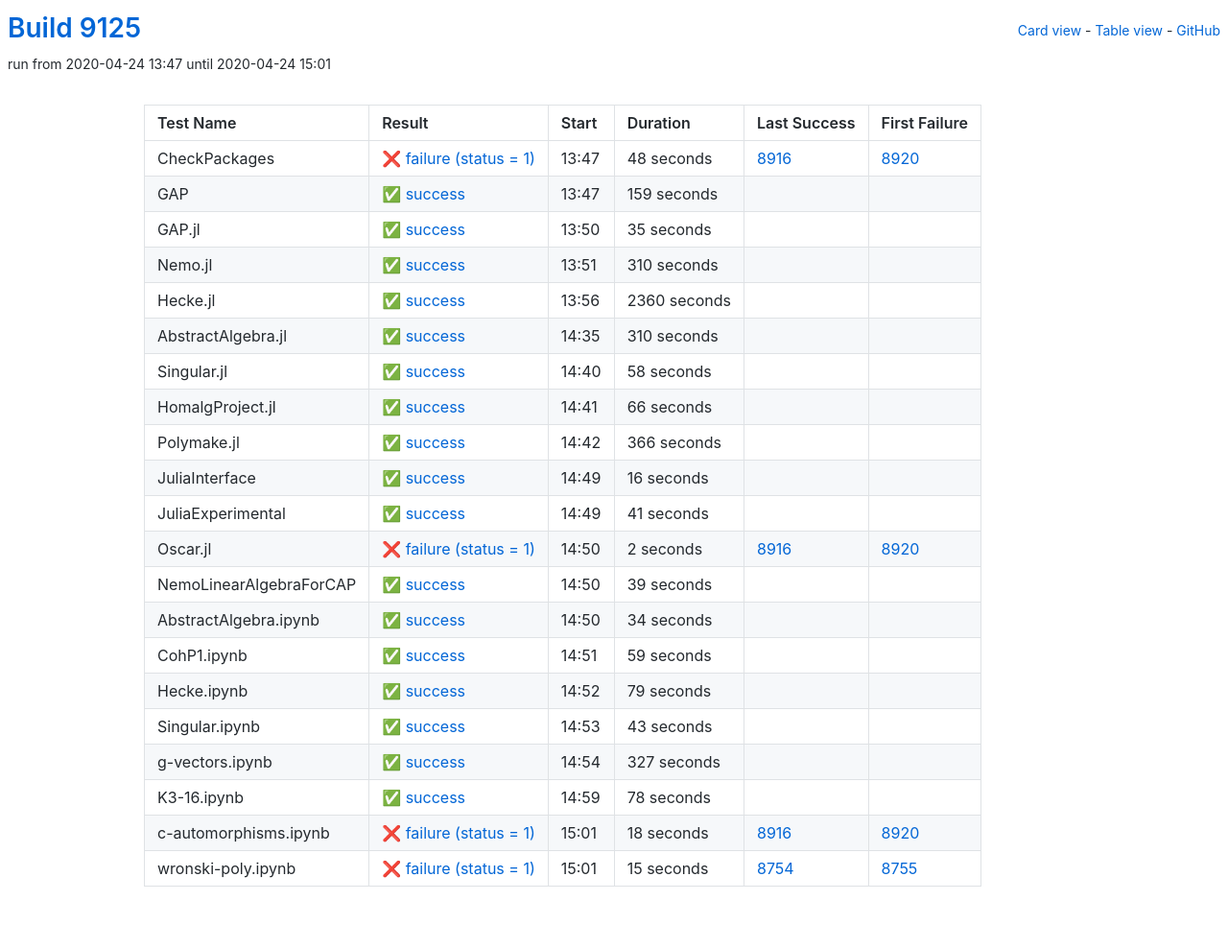
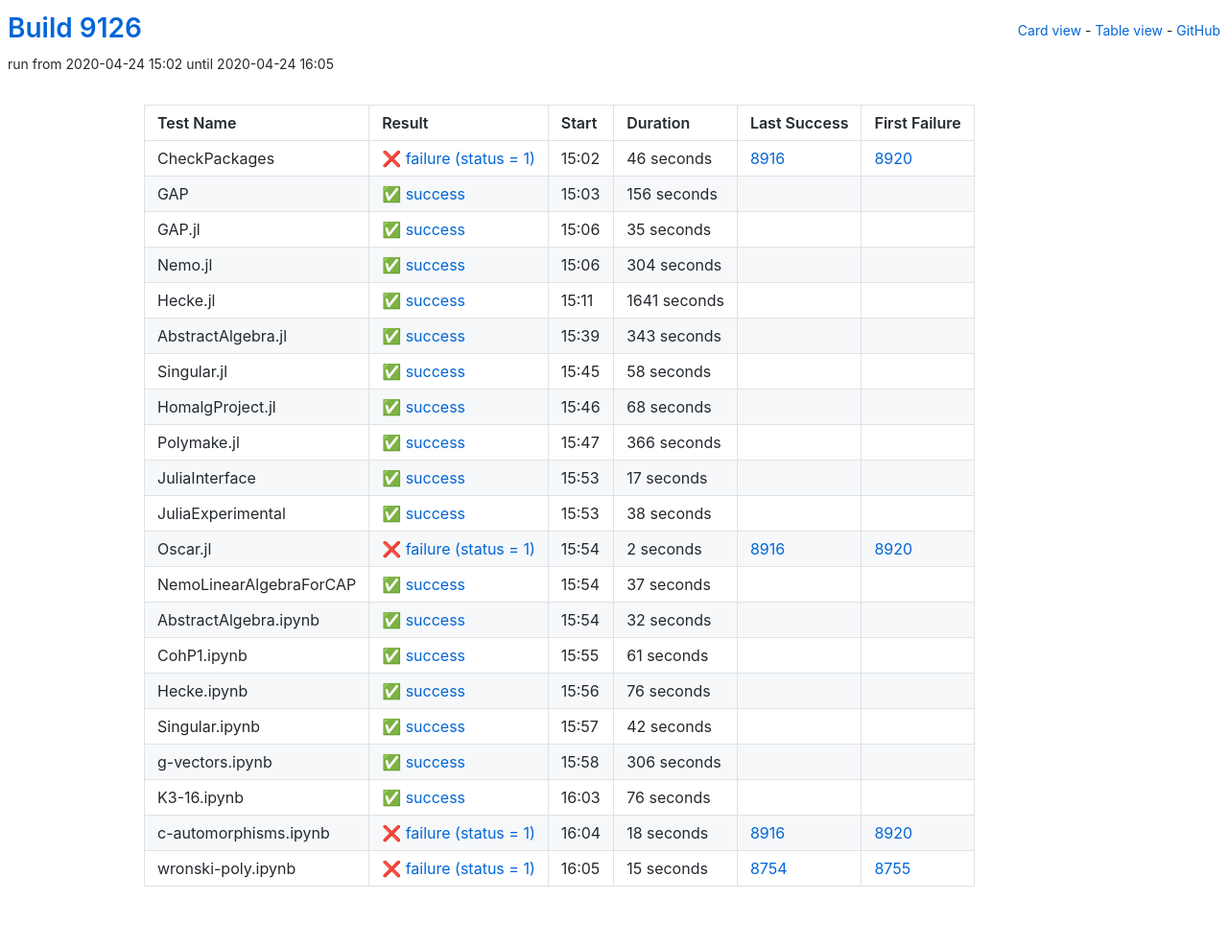
Before and after one commit to oscar-system/oscar-ci-status, a Jekyll site: the page built from table.html, in a window 1280 px wide. Shown: the whole page at 96% size. Built offline with Jekyll 4.4.1, drawn with Linux system fonts in a browser that asks for light colours.

Commit message:
Build 9126

```diff
--- a/_data/ci.yml
+++ b/_data/ci.yml
@@ -1,27 +1,27 @@
-build: 9125
-build_url: https://oscarci.mathematik.uni-kl.de/job/oscar/9125/
+build: 9126
+build_url: https://oscarci.mathematik.uni-kl.de/job/oscar/9126/
 job: oscar
 tests:
-- duration: 48
+- duration: 46
   exitcode: 1
   first_failure: 8920
   first_failure_url: https://oscarci.mathematik.uni-kl.de/job/oscar/8920/
   last_success: 8916
   last_success_url: https://oscarci.mathematik.uni-kl.de/job/oscar/8916/
-  log: https://oscarci.mathematik.uni-kl.de/job/oscar/9125/artifact/logs/build-9125/CheckPackages.log
+  log: https://oscarci.mathematik.uni-kl.de/job/oscar/9126/artifact/logs/build-9126/CheckPackages.log
   name: CheckPackages
-  start: 2020-04-24 13:47
+  start: 2020-04-24 15:02
   status: failure
   success: false
-- duration: 159
+- duration: 156
   exitcode: 0
   first_failure: false
   first_failure_url: null
   last_success: false
   last_success_url: null
-  log: https://oscarci.mathematik.uni-kl.de/job/oscar/9125/artifact/logs/build-9125/GAP.log
+  log: https://oscarci.mathematik.uni-kl.de/job/oscar/9126/artifact/logs/build-9126/GAP.log
   name: GAP
-  start: 2020-04-24 13:47
+  start: 2020-04-24 15:03
   status: success
   success: true
 - duration: 35
@@ -30,42 +30,42 @@
   first_failure_url: null
   last_success: false
   last_success_url: null
-  log: https://oscarci.mathematik.uni-kl.de/job/oscar/9125/artifact/logs/build-9125/GAP.jl.log
+  log: https://oscarci.mathematik.uni-kl.de/job/oscar/9126/artifact/logs/build-9126/GAP.jl.log
   name: GAP.jl
-  start: 2020-04-24 13:50
+  start: 2020-04-24 15:06
   status: success
   success: true
-- duration: 310
+- duration: 304
   exitcode: 0
   first_failure: false
   first_failure_url: null
   last_success: false
   last_success_url: null
-  log: https://oscarci.mathematik.uni-kl.de/job/oscar/9125/artifact/logs/build-9125/Nemo.jl.log
+  log: https://oscarci.mathematik.uni-kl.de/job/oscar/9126/artifact/logs/build-9126/Nemo.jl.log
   name: Nemo.jl
-  start: 2020-04-24 13:51
+  start: 2020-04-24 15:06
   status: success
   success: true
-- duration: 2360
+- duration: 1641
   exitcode: 0
   first_failure: false
   first_failure_url: null
   last_success: false
   last_success_url: null
-  log: https://oscarci.mathematik.uni-kl.de/job/oscar/9125/artifact/logs/build-9125/Hecke.jl.log
+  log: https://oscarci.mathematik.uni-kl.de/job/oscar/9126/artifact/logs/build-9126/Hecke.jl.log
   name: Hecke.jl
-  start: 2020-04-24 13:56
+  start: 2020-04-24 15:11
   status: success
   success: true
-- duration: 310
+- duration: 343
   exitcode: 0
   first_failure: false
   first_failure_url: null
   last_success: false
   last_success_url: null
-  log: https://oscarci.mathematik.uni-kl.de/job/oscar/9125/artifact/logs/build-9125/AbstractAlgebra.jl.log
+  log: https://oscarci.mathematik.uni-kl.de/job/oscar/9126/artifact/logs/build-9126/AbstractAlgebra.jl.log
   name: AbstractAlgebra.jl
-  start: 2020-04-24 14:35
+  start: 2020-04-24 15:39
   status: success
   success: true
 - duration: 58
@@ -74,20 +74,20 @@
   first_failure_url: null
   last_success: false
   last_success_url: null
-  log: https://oscarci.mathematik.uni-kl.de/job/oscar/9125/artifact/logs/build-9125/Singular.jl.log
+  log: https://oscarci.mathematik.uni-kl.de/job/oscar/9126/artifact/logs/build-9126/Singular.jl.log
   name: Singular.jl
-  start: 2020-04-24 14:40
+  start: 2020-04-24 15:45
   status: success
   success: true
-- duration: 66
+- duration: 68
   exitcode: 0
   first_failure: false
   first_failure_url: null
   last_success: false
   last_success_url: null
-  log: https://oscarci.mathematik.uni-kl.de/job/oscar/9125/artifact/logs/build-9125/HomalgProject.jl.log
+  log: https://oscarci.mathematik.uni-kl.de/job/oscar/9126/artifact/logs/build-9126/HomalgProject.jl.log
   name: HomalgProject.jl
-  start: 2020-04-24 14:41
+  start: 2020-04-24 15:46
   status: success
   success: true
 - duration: 366
@@ -96,31 +96,31 @@
   first_failure_url: null
   last_success: false
   last_success_url: null
-  log: https://oscarci.mathematik.uni-kl.de/job/oscar/9125/artifact/logs/build-9125/Polymake.jl.log
+  log: https://oscarci.mathematik.uni-kl.de/job/oscar/9126/artifact/logs/build-9126/Polymake.jl.log
   name: Polymake.jl
-  start: 2020-04-24 14:42
+  start: 2020-04-24 15:47
   status: success
   success: true
-- duration: 16
+- duration: 17
   exitcode: 0
   first_failure: false
   first_failure_url: null
   last_success: false
   last_success_url: null
-  log: https://oscarci.mathematik.uni-kl.de/job/oscar/9125/artifact/logs/build-9125/JuliaInterface.log
+  log: https://oscarci.mathematik.uni-kl.de/job/oscar/9126/artifact/logs/build-9126/JuliaInterface.log
   name: JuliaInterface
-  start: 2020-04-24 14:49
+  start: 2020-04-24 15:53
   status: success
   success: true
-- duration: 41
+- duration: 38
   exitcode: 0
   first_failure: false
   first_failure_url: null
   last_success: false
   last_success_url: null
-  log: https://oscarci.mathematik.uni-kl.de/job/oscar/9125/artifact/logs/build-9125/JuliaExperimental.log
+  log: https://oscarci.mathematik.uni-kl.de/job/oscar/9126/artifact/logs/build-9126/JuliaExperimental.log
   name: JuliaExperimental
-  start: 2020-04-24 14:49
+  start: 2020-04-24 15:53
   status: success
   success: true
 - duration: 2
@@ -129,86 +129,86 @@
   first_failure_url: https://oscarci.mathematik.uni-kl.de/job/oscar/8920/
   last_success: 8916
   last_success_url: https://oscarci.mathematik.uni-kl.de/job/oscar/8916/
-  log: https://oscarci.mathematik.uni-kl.de/job/oscar/9125/artifact/logs/build-9125/Oscar.jl.log
+  log: https://oscarci.mathematik.uni-kl.de/job/oscar/9126/artifact/logs/build-9126/Oscar.jl.log
   name: Oscar.jl
-  start: 2020-04-24 14:50
+  start: 2020-04-24 15:54
   status: failure
   success: false
-- duration: 39
+- duration: 37
   exitcode: 0
   first_failure: false
   first_failure_url: null
   last_success: false
   last_success_url: null
-  log: https://oscarci.mathematik.uni-kl.de/job/oscar/9125/artifact/logs/build-9125/NemoLinearAlgebraForCAP.log
+  log: https://oscarci.mathematik.uni-kl.de/job/oscar/9126/artifact/logs/build-9126/NemoLinearAlgebraForCAP.log
   name: NemoLinearAlgebraForCAP
-  start: 2020-04-24 14:50
+  start: 2020-04-24 15:54
   status: success
   success: true
-- duration: 34
+- duration: 32
   exitcode: 0
   first_failure: false
   first_failure_url: null
   last_success: false
   last_success_url: null
-  log: https://oscarci.mathematik.uni-kl.de/job/oscar/9125/artifact/logs/build-9125/AbstractAlgebra.ipynb.log
+  log: https://oscarci.mathematik.uni-kl.de/job/oscar/9126/artifact/logs/build-9126/AbstractAlgebra.ipynb.log
   name: AbstractAlgebra.ipynb
-  start: 2020-04-24 14:50
+  start: 2020-04-24 15:54
   status: success
   success: true
-- duration: 59
+- duration: 61
   exitcode: 0
   first_failure: false
   first_failure_url: null
   last_success: false
   last_success_url: null
-  log: https://oscarci.mathematik.uni-kl.de/job/oscar/9125/artifact/logs/build-9125/CohP1.ipynb.log
+  log: https://oscarci.mathematik.uni-kl.de/job/oscar/9126/artifact/logs/build-9126/CohP1.ipynb.log
   name: CohP1.ipynb
-  start: 2020-04-24 14:51
+  start: 2020-04-24 15:55
   status: success
   success: true
-- duration: 79
+- duration: 76
   exitcode: 0
   first_failure: false
   first_failure_url: null
   last_success: false
   last_success_url: null
-  log: https://oscarci.mathematik.uni-kl.de/job/oscar/9125/artifact/logs/build-9125/Hecke.ipynb.log
+  log: https://oscarci.mathematik.uni-kl.de/job/oscar/9126/artifact/logs/build-9126/Hecke.ipynb.log
   name: Hecke.ipynb
-  start: 2020-04-24 14:52
+  start: 2020-04-24 15:56
   status: success
   success: true
-- duration: 43
+- duration: 42
   exitcode: 0
   first_failure: false
   first_failure_url: null
   last_success: false
   last_success_url: null
-  log: https://oscarci.mathematik.uni-kl.de/job/oscar/9125/artifact/logs/build-9125/Singular.ipynb.log
+  log: https://oscarci.mathematik.uni-kl.de/job/oscar/9126/artifact/logs/build-9126/Singular.ipynb.log
   name: Singular.ipynb
-  start: 2020-04-24 14:53
+  start: 2020-04-24 15:57
   status: success
   success: true
-- duration: 327
+- duration: 306
   exitcode: 0
   first_failure: false
   first_failure_url: null
   last_success: false
   last_success_url: null
-  log: https://oscarci.mathematik.uni-kl.de/job/oscar/9125/artifact/logs/build-9125/g-vectors.ipynb.log
+  log: https://oscarci.mathematik.uni-kl.de/job/oscar/9126/artifact/logs/build-9126/g-vectors.ipynb.log
   name: g-vectors.ipynb
-  start: 2020-04-24 14:54
+  start: 2020-04-24 15:58
   status: success
   success: true
-- duration: 78
+- duration: 76
   exitcode: 0
   first_failure: false
   first_failure_url: null
   last_success: false
   last_success_url: null
-  log: https://oscarci.mathematik.uni-kl.de/job/oscar/9125/artifact/logs/build-9125/K3-16.ipynb.log
+  log: https://oscarci.mathematik.uni-kl.de/job/oscar/9126/artifact/logs/build-9126/K3-16.ipynb.log
   name: K3-16.ipynb
-  start: 2020-04-24 14:59
+  start: 2020-04-24 16:03
   status: success
   success: true
 - duration: 18
@@ -217,9 +217,9 @@
   first_failure_url: https://oscarci.mathematik.uni-kl.de/job/oscar/8920/
   last_success: 8916
   last_success_url: https://oscarci.mathematik.uni-kl.de/job/oscar/8916/
-  log: https://oscarci.mathematik.uni-kl.de/job/oscar/9125/artifact/logs/build-9125/c-automorphisms.ipynb.log
+  log: https://oscarci.mathematik.uni-kl.de/job/oscar/9126/artifact/logs/build-9126/c-automorphisms.ipynb.log
   name: c-automorphisms.ipynb
-  start: 2020-04-24 15:01
+  start: 2020-04-24 16:04
   status: failure
   success: false
 - duration: 15
@@ -228,8 +228,8 @@
   first_failure_url: https://oscarci.mathematik.uni-kl.de/job/oscar/8755/
   last_success: 8754
   last_success_url: https://oscarci.mathematik.uni-kl.de/job/oscar/8754/
-  log: https://oscarci.mathematik.uni-kl.de/job/oscar/9125/artifact/logs/build-9125/wronski-poly.ipynb.log
+  log: https://oscarci.mathematik.uni-kl.de/job/oscar/9126/artifact/logs/build-9126/wronski-poly.ipynb.log
   name: wronski-poly.ipynb
-  start: 2020-04-24 15:01
+  start: 2020-04-24 16:05
   status: failure
   success: false
```
Also changed, not shown: README.md.
